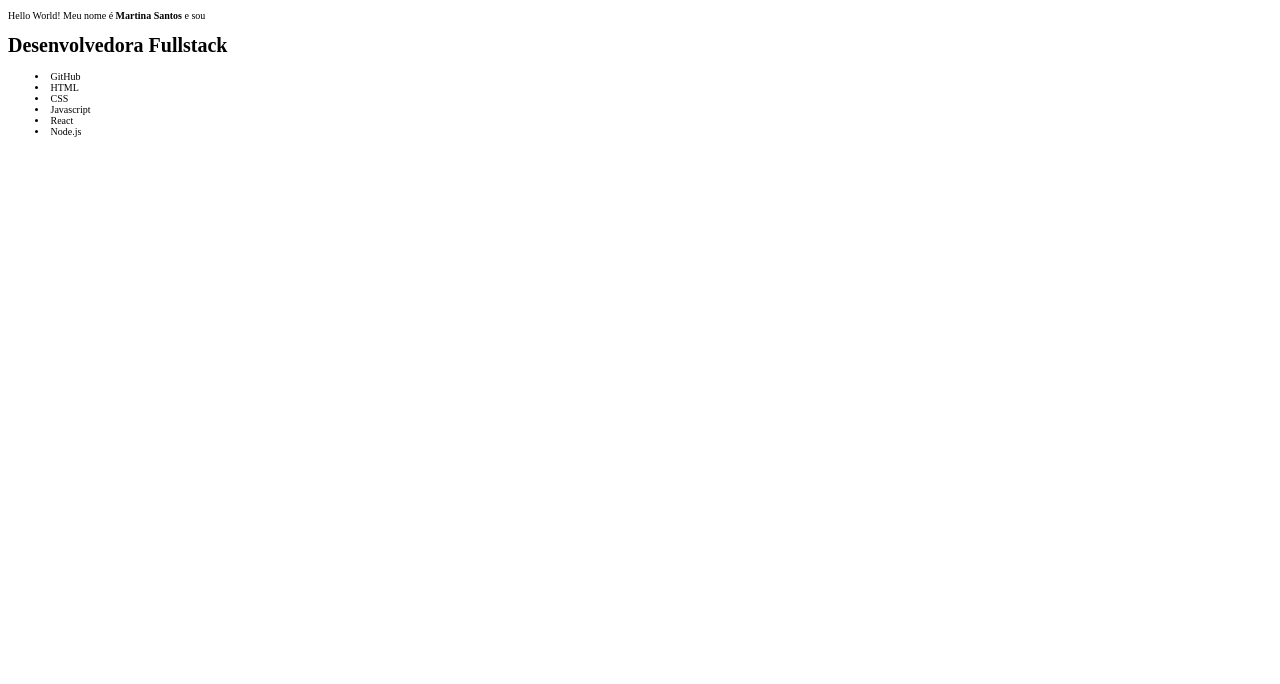
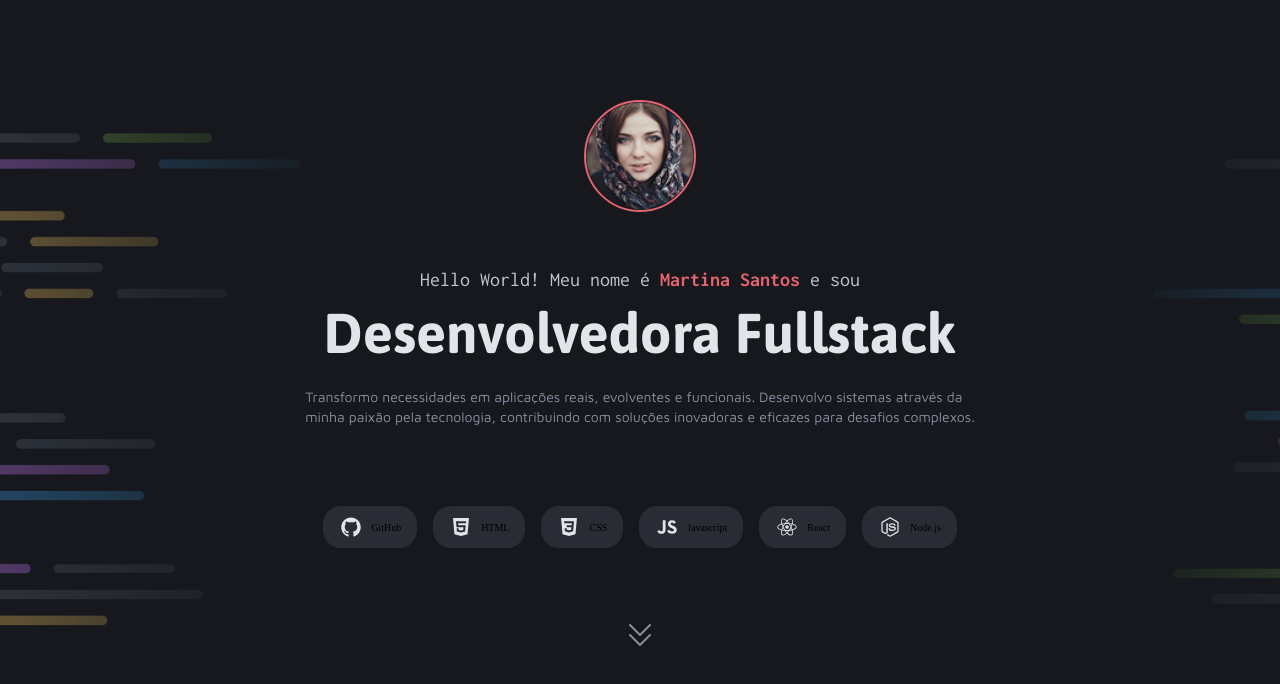
Before and after one commit to paulohfonseca/portfolioDEV, a plain HTML site: page index.html in a window 1280 px wide. Drawn offline with nearby package versions, Linux system fonts and the light colour scheme.

Commit message:
styling header

```diff
--- a/index.html
+++ b/index.html
@@ -12,23 +12,42 @@
     <link rel="stylesheet" href="styles/index.css">
 
     <link href="https://fonts.googleapis.com/css2?family=Asap:ital,wght@0,100..900;1,100..900&family=Inconsolata:wght@200..900&family=Maven+Pro:wght@400..900&display=swap" rel="stylesheet">
+
+    <link
+      rel="stylesheet"
+      type="text/css"
+      href="https://cdn.jsdelivr.net/npm/@phosphor-icons/web@2.1.1/src/regular/style.css"
+    />
 </head>
 <body>
-    <header>
-        <p>Hello World! Meu nome é <strong>Martina Santos</strong> e sou</p>
-        <h1>Desenvolvedora Fullstack</h1>
+    <div class="bg-surface-color">
+        <header class="flex flex-direction-column container">
+            <img src="assets/images/photo.png" alt="Foto de perfil">
 
-        <nav>
-            <ul>
-                <li><img src="" alt=""> GitHub</li>
-                <li><img src="" alt=""> HTML</li>
-                <li><img src="" alt=""> CSS</li>
-                <li><img src="" alt=""> Javascript</li>
-                <li><img src="" alt=""> React</li>
-                <li><img src="" alt=""> Node.js</li>
-            </ul>
-        </nav>
-    </header>
+            <p>
+                Hello World! Meu nome é <strong>Martina Santos</strong> e sou
+            </p>
 
+            <h1>Desenvolvedora Fullstack</h1>
+
+            <p>
+                Transformo necessidades em aplicações reais, evolventes e funcionais. Desenvolvo sistemas através da <br>
+                minha paixão pela tecnologia, contribuindo com soluções inovadoras e eficazes para desafios complexos.
+            </p>
+
+            <nav>
+                <ul class="flex">
+                    <li><img src="assets/icons/GitHub.svg" alt=""> GitHub</li>
+                    <li><img class="red" src="assets/icons/HTML.svg" alt=""> HTML</li>
+                    <li><img src="assets/icons/CSS.svg" alt=""> CSS</li>
+                    <li><img src="assets/icons/JavaScript.svg" alt=""> Javascript</li>
+                    <li><img src="assets/icons/React.svg" alt=""> React</li>
+                    <li><img src="assets/icons/Node.js.svg" alt=""> Node.js</li>
+                </ul>
+            </nav>
+
+            <i class="ph ph-caret-double-down"></i>
+        </header>
+    </div>
 </body>
 </html>
--- a/styles/global.css
+++ b/styles/global.css
@@ -1,3 +1,9 @@
+* {
+    margin: 0;
+    padding: 0;
+    box-sizing: border-box;
+}
+
 :root {
     /* Colors */
     --red: #E3646E;
@@ -27,3 +33,24 @@
     --text-sm: 400 1.6rem/140% var(--font-family-MavenPro);
     --text-tiny: 400 1.4rem/140% var(--font-family-MavenPro);
 }
+
+.container {
+    max-width: 128rem;
+    margin-inline: auto;
+    align-items: center;
+}
+
+
+img {
+    max-width: 100%;
+    object-fit: cover;
+}
+
+ul {
+    list-style: none;
+}
+
+.bg-surface-color {
+    background-image: url(../assets/icons/Background_Intro.png);
+    background-size: cover;
+}
--- /dev/null
+++ b/styles/header.css
@@ -0,0 +1,57 @@
+header {
+    height: 100vh;
+    padding-top: 10rem;
+
+    p {
+        color: var(--gray-400);
+        font: var(--text-tiny);
+    }
+
+    p:nth-child(2) {
+        font: var(--text-lg);
+        color: var(--gray-500);
+    }
+
+    p strong {
+        color: var(--red);
+    }
+
+    h1 {
+        font: var(--h1);
+        color: var(--gray-600);
+        margin-block: 0.8rem 2rem;
+    }
+
+    ul {
+        gap: 1.6rem;
+        margin-top: 8rem;
+    }
+
+    ul li {
+        display: flex;
+        gap: 0.8rem;
+        align-items: center;
+
+        padding: 0.9rem 1.6rem;
+        background-color: var(--gray-300);
+        border-radius: 1.8rem;
+    }
+
+    ul li img {
+        width: 2.4rem;
+        aspect-ratio: 1/1;
+    }
+
+    i {
+        margin-top: 7rem;
+    }
+}
+
+header > img {
+    width: 11.2rem;
+    aspect-ratio: 1/1;
+    border: 2px solid var(--red);
+    border-radius: 50%;
+
+    margin-bottom: 5.6rem;
+}
--- a/styles/index.css
+++ b/styles/index.css
@@ -1 +1,3 @@
 @import url(global.css);
+@import url(header.css);
+@import url(utility.css);
--- /dev/null
+++ b/styles/utility.css
@@ -0,0 +1,16 @@
+.flex {
+    display: flex;
+}
+
+.flex-direction-column {
+    flex-direction: column;
+}
+
+.grid {
+    display: grid;
+}
+
+i {
+    font-size: 3.2rem;
+    color: var(--gray-400);
+}
```
Also changed, not shown: assets/images/photo.png (added).
